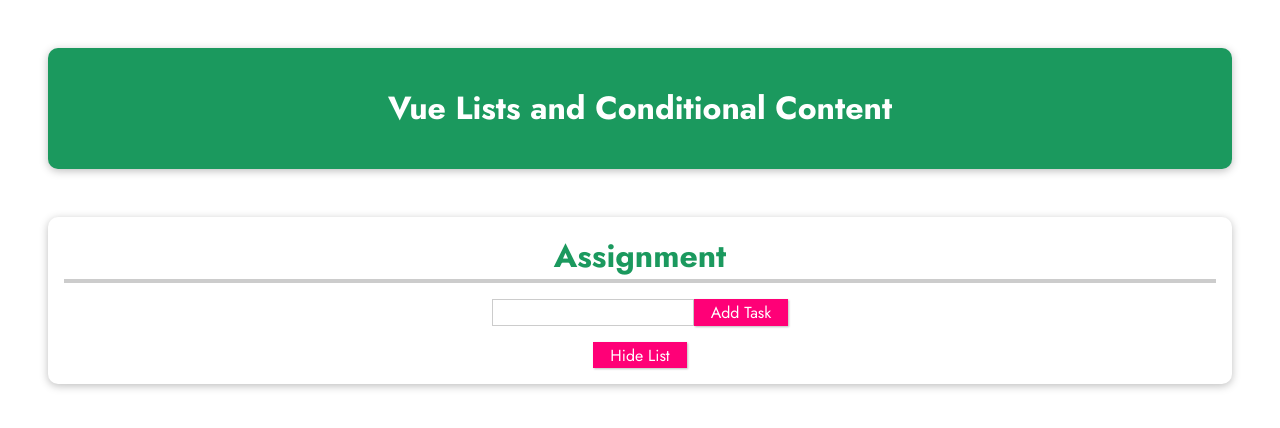
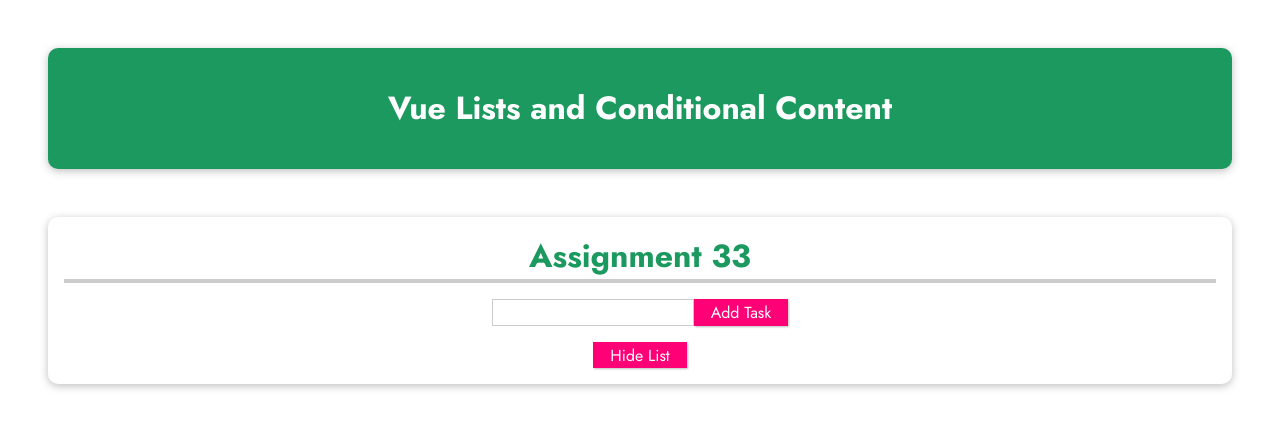
Before and after one commit to weizhengchu/Vue-Conditional_List, a plain HTML site: page index.html in a window 1280 px wide. Drawn offline with nearby package versions, Linux system fonts and the light colour scheme.

Commit message:
second commit

```diff
--- a/index.html
+++ b/index.html
@@ -17,7 +17,7 @@
       <h1>Vue Lists and Conditional Content</h1>
     </header>
     <section id="assignment">
-      <h2>Assignment</h2>
+      <h2>Assignment 33</h2>
       <!-- 1) Add code to manage a list of tasks in a Vue app -->
       <!-- When clicking "Add Task" a new task with the entered text should be added -->
       <input type="text" v-model="enteredGoalValue">
```
